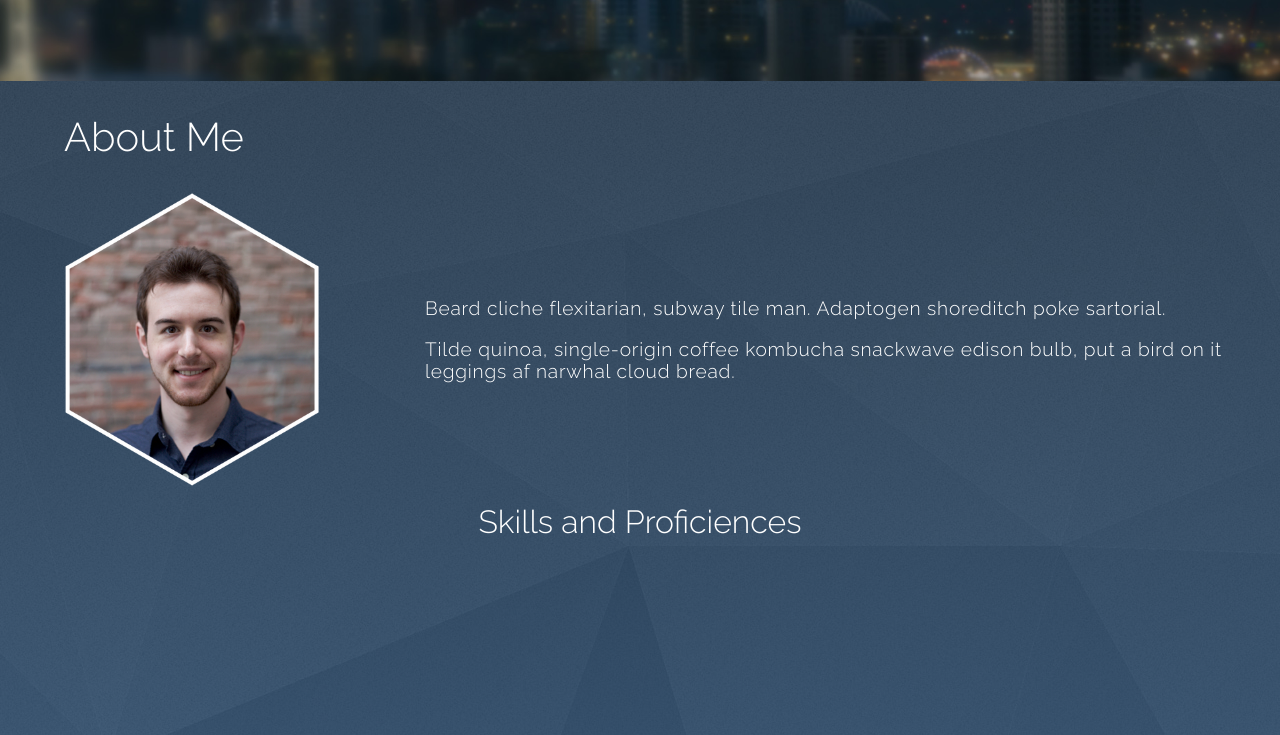
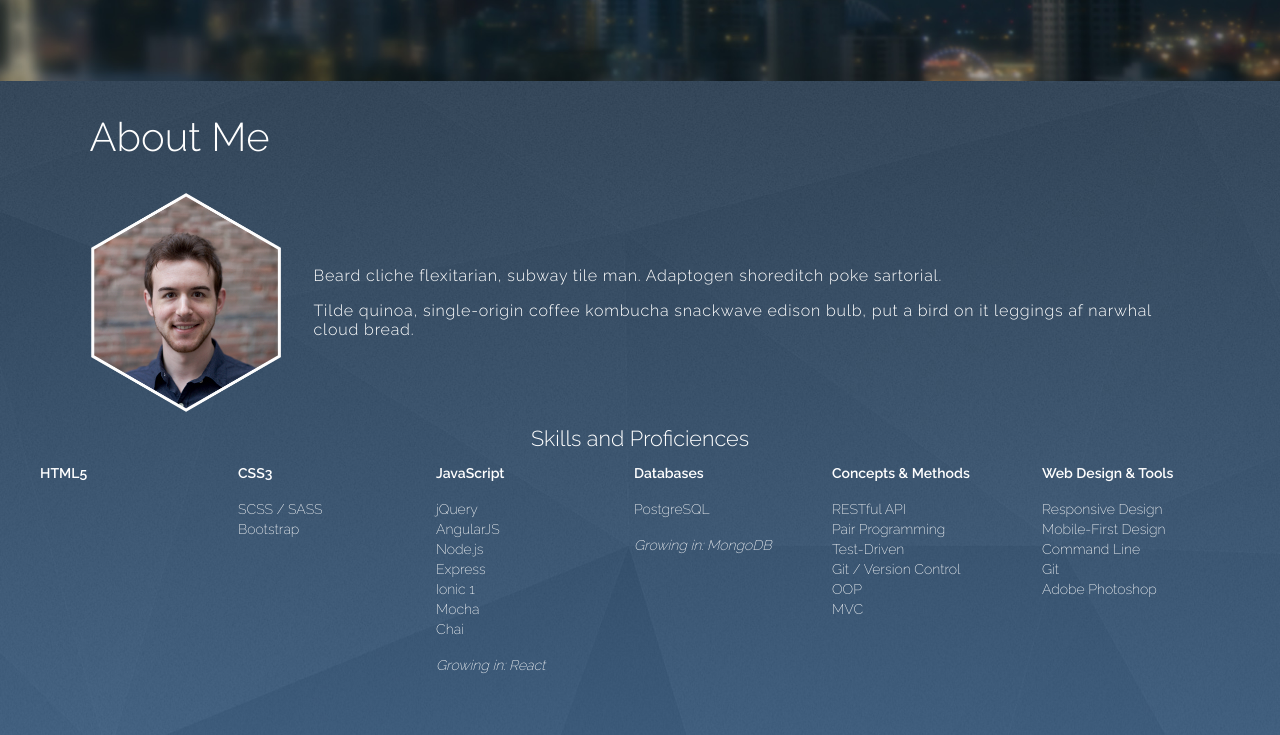
Before and after one commit to andromeda111/Portfolio, a plain HTML site: page public/index.html in a window 1280 px wide. Shown: the part 719-1454 px from the top of the page. Drawn offline with nearby package versions, Linux system fonts and the light colour scheme.

Commit message:
added Skills html, finished main styling for About section

```diff
--- a/public/index.html
+++ b/public/index.html
@@ -6,7 +6,7 @@
   <meta name="viewport" content="width=device-width,initial-scale=1">
   <title>John Seymour | Full-Stack Web Developer</title>
   <!-- CSS, Fonts -->
-  <link href="https://fonts.googleapis.com/css?family=Raleway:300,400" rel="stylesheet">
+  <link href="https://fonts.googleapis.com/css?family=Raleway:200,300,400,600,700" rel="stylesheet">
   <link rel="stylesheet" href="./main.css">
   <script defer src="https://cdnjs.cloudflare.com/ajax/libs/jquery/3.1.0/jquery.min.js"></script>
   <script defer type="text/javascript" src="main.js"></script>
@@ -56,7 +56,49 @@
         </div>
       </article>
       <article class="skills">
-        <h3>Skills and Proficiences</h3>
+          <h4>Skills and Proficiences</h4>
+          <ul>
+            <li>HTML5</li>
+          </ul>
+          <ul>
+            <li>CSS3</li>
+            <li>SCSS / SASS</li>
+            <li>Bootstrap</li>
+          </ul>
+          <ul>
+            <li>JavaScript</li>
+            <li>jQuery</li>
+            <li>AngularJS</li>
+            <li>Node.js</li>
+            <li>Express</li>
+            <li>Ionic 1</li>
+            <li>Mocha</li>
+            <li>Chai</li>
+            <li class="skills-growing">Growing in: React</li>
+          </ul>
+          <ul>
+            <li>Databases</li>
+            <li>PostgreSQL</li>
+            <li class="skills-growing">Growing in: MongoDB</li>
+          </ul>
+          <ul>
+            <li>Concepts & Methods</li>
+            <li>RESTful API</li>
+            <li>Pair Programming</li>
+            <li>Test-Driven</li>
+            <li>Git / Version Control</li>
+            <li>OOP</li>
+            <li>MVC</li>
+          </ul>
+          <ul>
+            <li>Web Design & Tools</li>
+            <li>Responsive Design</li>
+            <li>Mobile-First Design</li>
+            <li>Command Line</li>
+            <li>Git</li>
+            <li>Adobe Photoshop</li>
+          </ul>
+        </div>
       </article>
     </section>
 
--- a/public/main.css
+++ b/public/main.css
@@ -24,6 +24,12 @@ a {
   text-decoration: none;
 }
 
+ul {
+  list-style: none;
+  text-decoration: none;
+  text-align: left;
+  padding: 0;
+}
 
 .active {
   color: #fff !important;
@@ -65,6 +71,13 @@ h3 {
   font-weight: 300;
   margin: 0;
 }
+
+h4 {
+  font-size: 1.35rem;
+  font-weight: 300;
+  margin: 0;
+}
+
 
 
 /* Navigation */
@@ -163,11 +176,13 @@ h3 {
 /* About Section */
 /*****************/
 .about {
-  min-height: 1000px;
+  /*min-height: 1000px;*/
   /*display: flex;
   flex-direction: column;*/
   background-image: linear-gradient(to top, rgba(54,105,158,0.6) 0%,rgba(20,50,81,0.6) 100%), url("img/black-bg.jpg");
   /*background-image: linear-gradient(to bottom, rgba(54,105,158,0.7) 0%,rgba(200,225,255,0.7) 100%), url("img/black-bg.jpg");*/
+  padding: 0 2%;
+  padding-bottom: 2rem;
 }
 
 .about-header {
@@ -177,26 +192,54 @@ padding: 2rem 4rem;
 
 .about-intro {
   display: flex;
+  justify-content: center;
   align-items: center;
   flex-direction: column;
 }
 .about-portrait {
-  width: 12rem;
-  margin: 0 25%;
+  width: 10rem;
 }
 
 .about-description {
-  font-size: 1.2rem;
+  font-size: 1rem;
   color: white;
-  position: relative;
-  margin: 0.5rem 2rem;
+  margin: 0.25rem 1rem;
   letter-spacing: 0.05rem;
 }
 
 .skills {
+  font-size: 0.875rem;
+  text-align: center;
   color: #fff;
+  font-weight: 200;
+  line-height: 1.25rem;
   margin-top: 1rem;
-  text-align: center;
+  display: flex;
+  flex-wrap: wrap;
+  justify-content: space-between;
+  flex: 1 1 100%;
+}
+
+.skills h4 {
+  width: 100%;
+}
+
+.skills ul {
+  flex: 1 1 50%;
+}
+
+.skills li {
+
+}
+
+.skills li:first-child {
+  font-weight: 600;
+  margin-bottom: 1rem;
+}
+
+.skills-growing {
+  margin-top: 1rem;
+  font-style: italic;
 }
 /* Projects Section */
 /********************/
@@ -230,12 +273,37 @@ footer {
 }
 
 /* MEDIA */
-/*  480px breakpoint  */
+/*  480px breakpoint - Mobile Landscape */
 @media only screen and (min-width: 30em) {
   body {
-    background: orange; } }
+    background: orange;
+  }
 
-/*  768px breakpoint  */
+  .skills ul {
+    flex: 1 25%;
+  }
+
+  .about-intro {
+    display: flex;
+    justify-content: space-between;
+    align-items: center;
+    flex-direction: row;
+    padding: 0 2rem;
+  }
+
+  .about-portrait {
+    width: 10rem;
+  }
+
+  .about-description {
+    font-size: 1rem;
+    color: white;
+    margin-left: 2rem;
+    letter-spacing: 0.05rem;
+  }
+}
+
+/*  768px breakpoint - Tablet */
 @media only screen and (min-width: 48em) {
   /* MAIN CODE */
 
@@ -325,29 +393,28 @@ footer {
   }
 
   .about-intro {
-    display: flex;
-    align-items: space-between;
-    flex-direction: row;
+    padding: 0 4rem;
+    max-width: 1200px;
+    margin: auto;
   }
 
   .about-portrait {
-    width: 16rem;
-    margin: 0 4rem;
+    width: 12rem;
   }
 
   .about-description {
-    font-size: 1.2rem;
+    font-size: 1rem;
     color: white;
-    position: relative;
-    margin: 1rem 1rem;
-    padding: 0 25px;
     letter-spacing: 0.05rem;
   }
 
   .skills {
+    max-width: 1200px;
     color: #fff;
-    margin-top: 1rem;
+    margin: 1rem auto;
     text-align: center;
+    min-width: 600px;
+    width: 75%;
   }
 
 
@@ -366,11 +433,26 @@ footer {
 
 }
 
-/*  992px breakpoint  */
-@media only screen and (min-width: 62em) {
+/*  1024px breakpoint - Desktop */
+@media only screen and (min-width: 64em) {
+
   body {
-    background: red; } }
+    background: red;
+  }
 
-/*  1200px breakpoint  */
+  .skills {
+    width: 100%;
+  }
+
+  .skills ul {
+    flex: 1 15%;
+  }
+
+  .skills ul:nth-child(6) {
+    padding-right: 0.75rem;
+  }
+}
+
+/*  1200px breakpoint - Desktop  Wide */
 @media only screen and (min-width: 75em) {
  }
```
